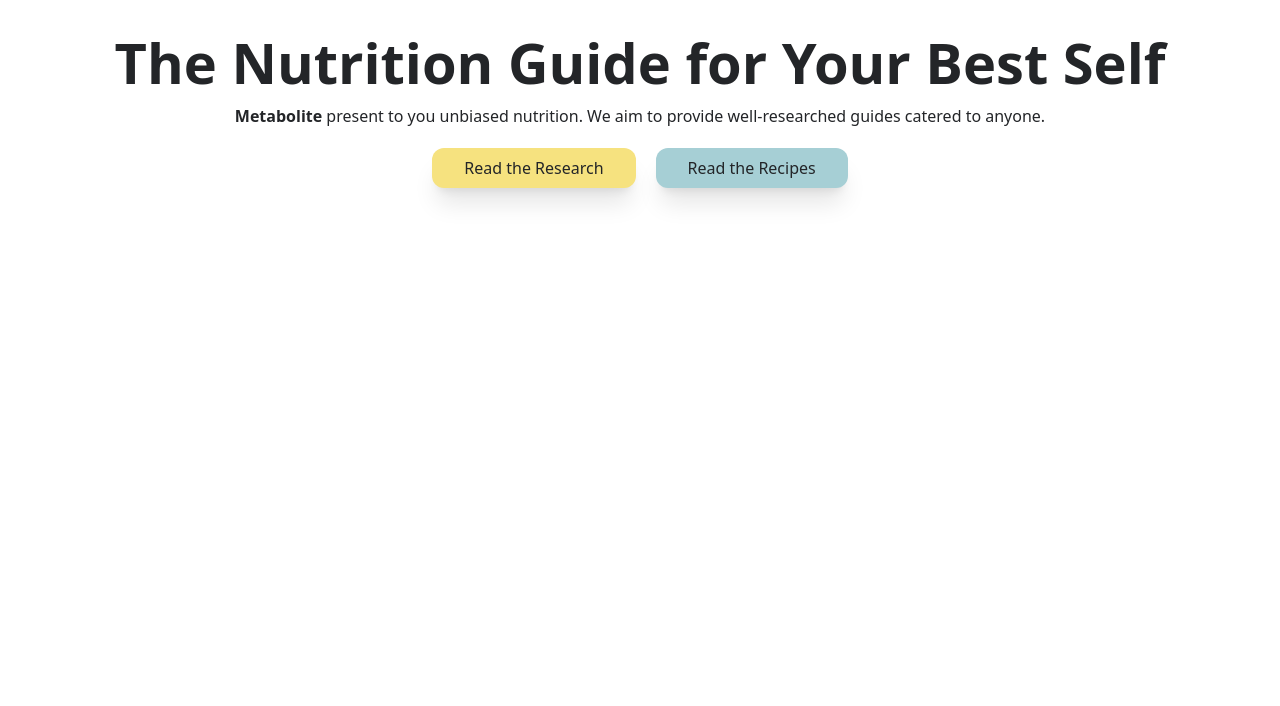
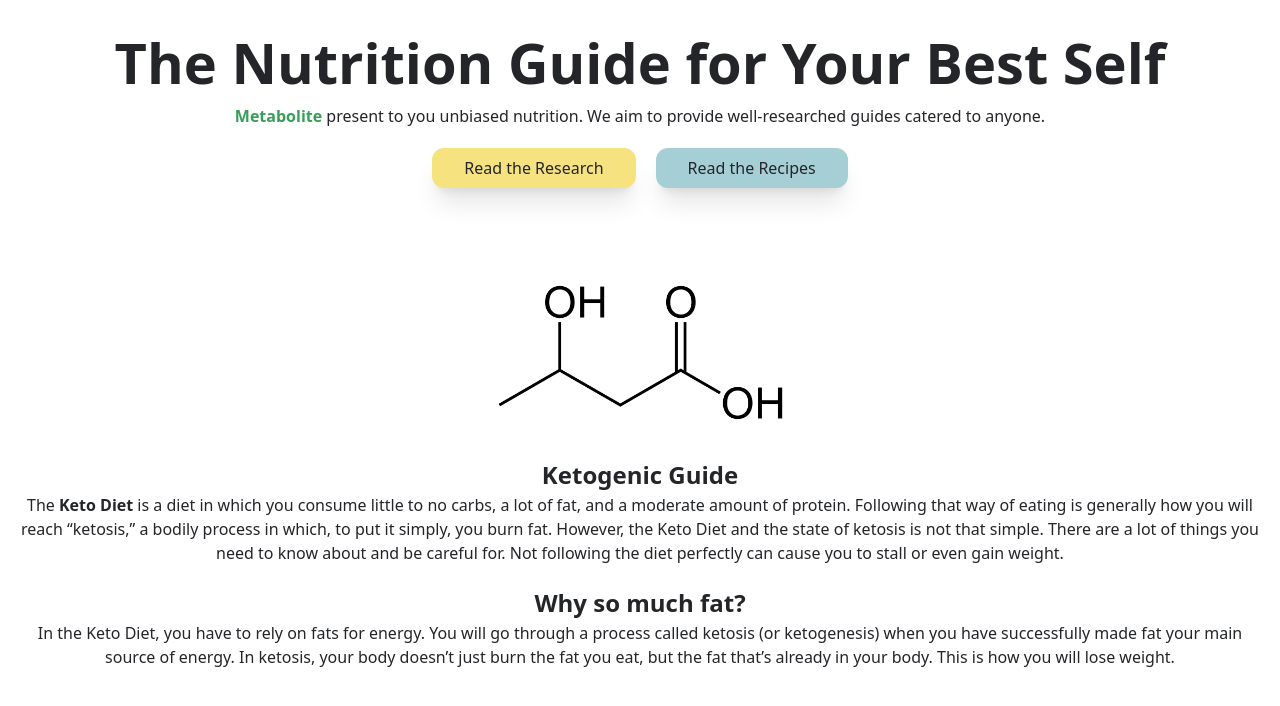
Before and after one commit to Ahljenn/metabolite, a Next.js app: page / in a window 1280 px wide. Shown: the top 706 px of the page. Built offline with nearby package versions, Linux system fonts and the light colour scheme.

Commit message:
Added separate info section

```diff
--- a/pages/index.tsx
+++ b/pages/index.tsx
@@ -1,21 +1,48 @@
 import type { NextPage } from 'next';
-
 const Home: NextPage = (): JSX.Element => {
   return (
-    <>
-      <section className="mt-5 text-center max-w-screen-2xl">
+    <div className="flex items-center mt-5 flex-col">
+      <section className="text-center max-w-screen-2xl">
         <h1 className="text-[3.5rem] font-bold">The Nutrition Guide for Your Best Self</h1>
         <h1>
-          <b>Metabolite </b>present to you unbiased nutrition. We aim to provide well-researched
-          guides catered to anyone.
+          <b className="text-primary">Metabolite </b>present to you unbiased nutrition. We aim to
+          provide well-researched guides catered to anyone.
         </h1>
 
         <div className="mt-5 flex gap-5 justify-center">
-          <button className="px-8 py-1 bg-tertiary rounded-xl shadow-xl">Read the Research</button>
-          <button className="px-8 py-2 bg-secondary rounded-xl shadow-xl">Read the Recipes</button>
+          <button className="px-8 py-1 bg-tertiary rounded-xl shadow-xl hover:bg-gray-300 transition duration-300">
+            Read the Research
+          </button>
+          <button className="px-8 py-2 bg-secondary rounded-xl shadow-xl hover:bg-gray-300 transition duration-300">
+            Read the Recipes
+          </button>
         </div>
       </section>
-    </>
+
+      <section className="text-center max-w-screen-2xl">
+        <picture className="mt-20 flex justify-center">
+          <img className="w-[20rem]" src="./beta-hydro.png" alt="beta" />
+        </picture>
+
+        <h1 className="mt-5 font-bold text-[1.5rem]">Ketogenic Guide</h1>
+        <p className="mx-5">
+          The <b>Keto Diet</b> is a diet in which you consume little to no carbs, a lot of fat, and
+          a moderate amount of protein. Following that way of eating is generally how you will reach
+          “ketosis,” a bodily process in which, to put it simply, you burn fat. However, the Keto
+          Diet and the state of ketosis is not that simple. There are a lot of things you need to
+          know about and be careful for. Not following the diet perfectly can cause you to stall or
+          even gain weight.
+        </p>
+
+        <h1 className="mt-5 font-bold text-[1.5rem]">Why so much fat?</h1>
+        <p className="mx-5">
+          In the Keto Diet, you have to rely on fats for energy. You will go through a process
+          called ketosis (or ketogenesis) when you have successfully made fat your main source of
+          energy. In ketosis, your body doesn’t just burn the fat you eat, but the fat that’s
+          already in your body. This is how you will lose weight.
+        </p>
+      </section>
+    </div>
   );
 };
 
```
Also changed, not shown: public/beta-hydro.png (added), public/keto-bg.jpg (added).
